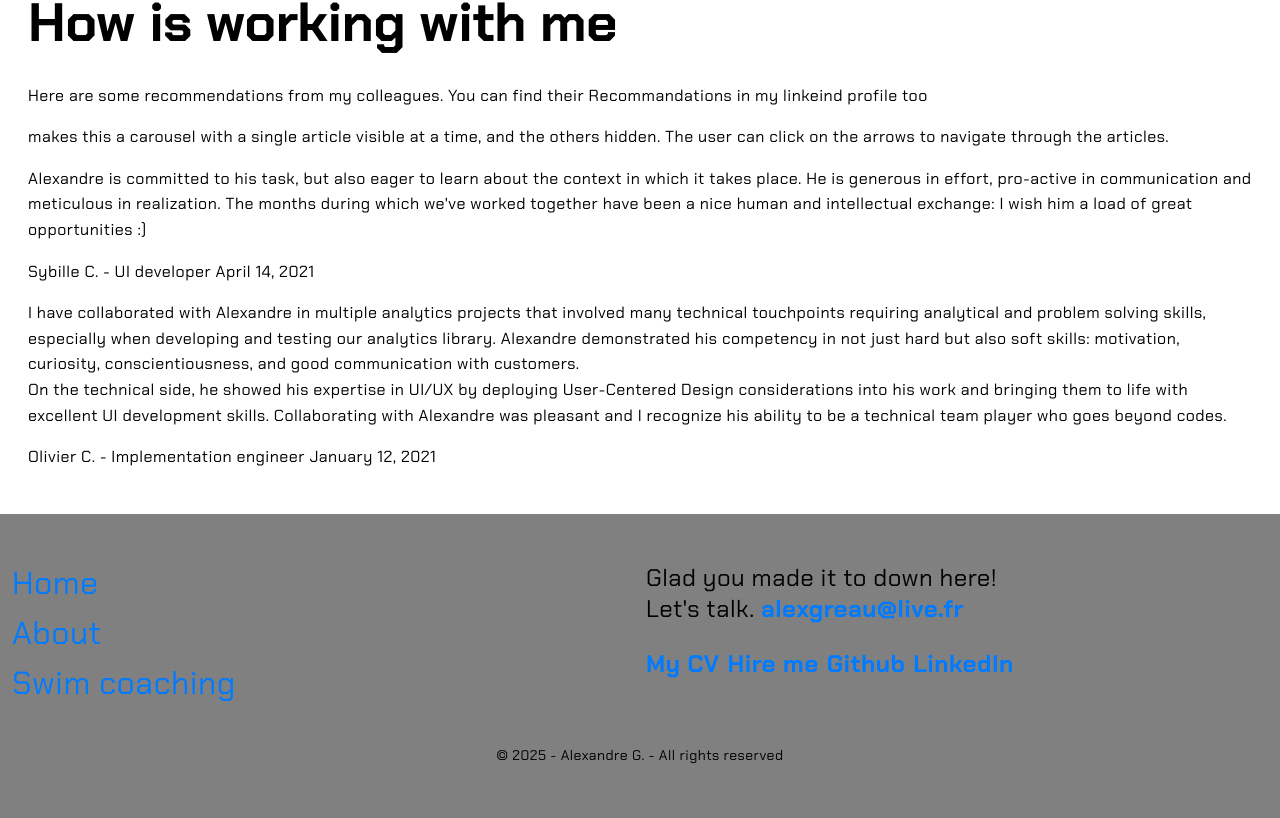
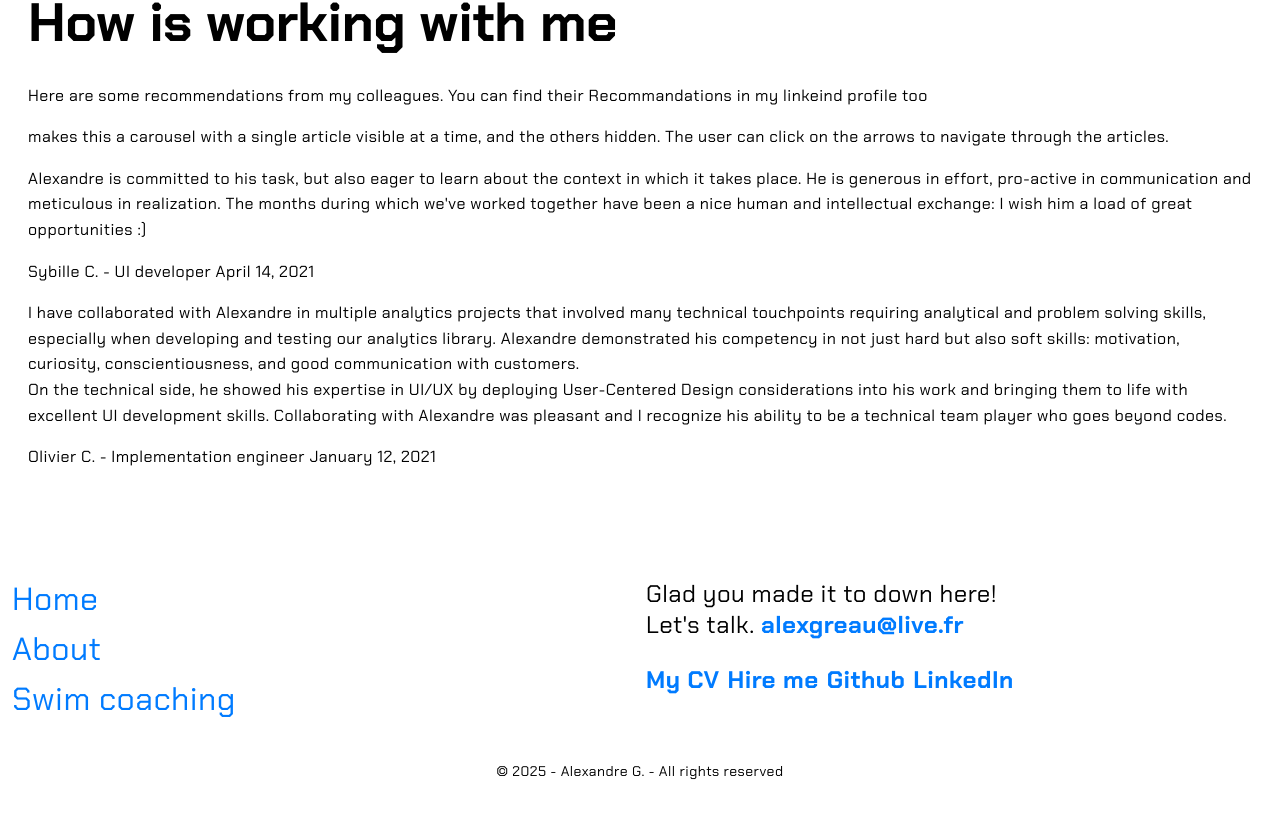
Before and after one commit to AlexGreau/Portfolio, a Vue app: page / in a window 1280 px wide. Shown: the part 1373-2191 px from the top of the page. Built offline with nearby package versions, Linux system fonts and the light colour scheme.

Commit message:
fix: padding footer

```diff
--- a/src/components/layout/Footer.vue
+++ b/src/components/layout/Footer.vue
@@ -37,8 +37,10 @@ footer {
   width: 100%;
   max-width: 100%;
   box-sizing: border-box;
-  background: grey;
-  padding: 48px max(calc((100% - 1280px) * 0.5), 12px);
+  padding: 64px
+    max(calc((100% - 1280px) * 0.5), 12px)
+    12px
+    max(calc((100% - 1280px) * 0.5), 12px);
 
   display: grid;
   grid-template-columns: repeat(auto-fit, minmax(min(450px, 100%), 1fr));
@@ -54,7 +56,6 @@ footer {
     a {
       text-decoration: none;
       transition: all 0.3s ease-in-out;
-      color: #fff;
       font-size: 32px;
 
       &:hover {
```
